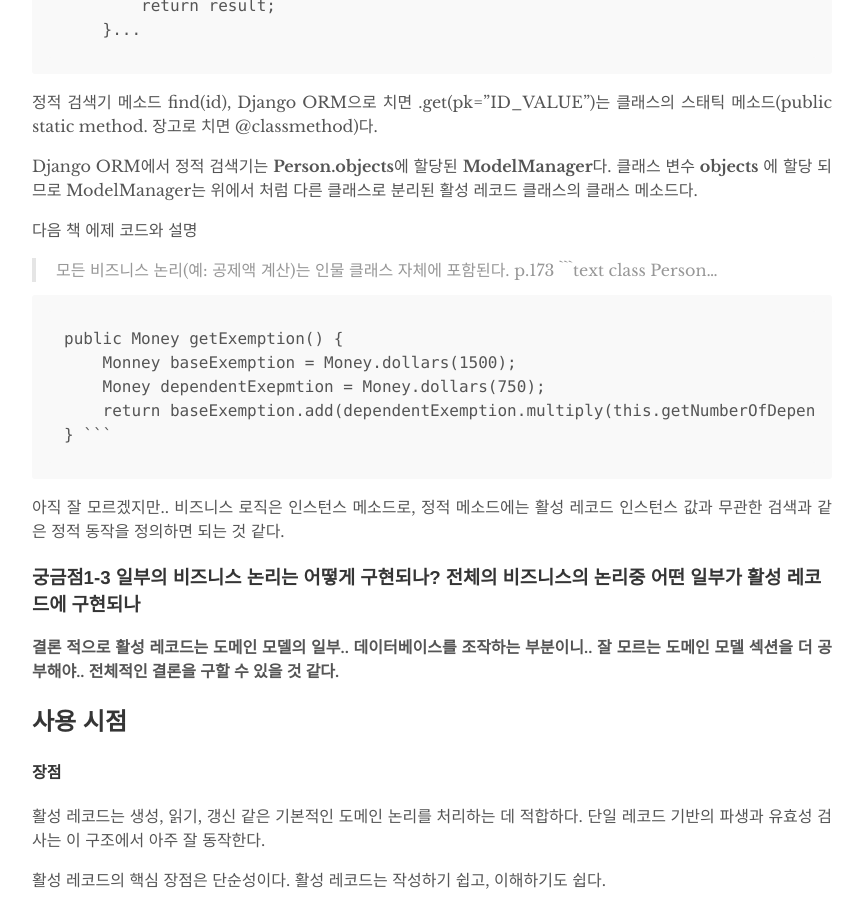
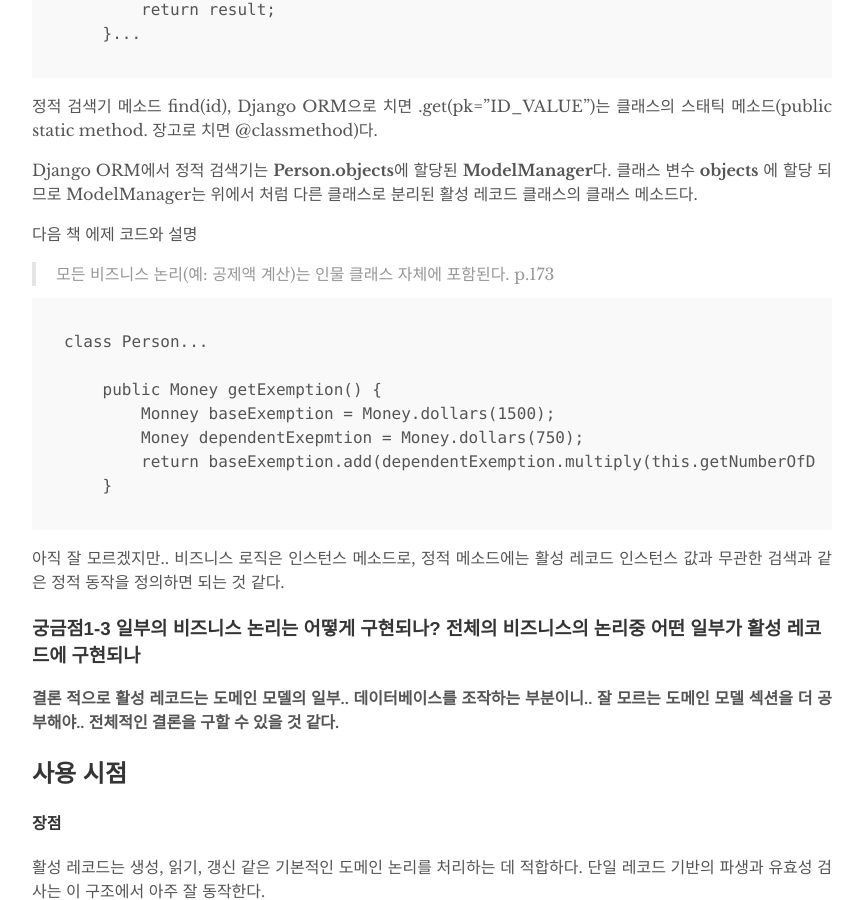
Before and after one commit to hs-glenn-lee/hs-glenn-lee.github.io, a Jekyll site: the page built from _posts/2019-06-22-active-record_pattern.md, in a window 1280 px wide and 900 px high, scrolled down 2268 px. Shown: the whole window, without its empty margins (208-1071 px from the left). Built offline with Jekyll 4.4.1, drawn with Linux system fonts in a browser that asks for light colours; some of the changed text lies outside the part shown.

````diff
--- a/_posts/2019-06-22-active-record_pattern.md
+++ b/_posts/2019-06-22-active-record_pattern.md
@@ -8,10 +8,10 @@ Django ORM이 Active Record Pattern으로 구현되어있다하여, 마틴 파
 
 [장고 공식 Documentation, 디자인 철학](https://docs.djangoproject.com/en/2.2/misc/design-philosophies/#include-all-relevant-domain-logic) 중 에서
 
-> Include all relevant domain logic¶
+> Include all relevant domain logic
 Models should encapsulate every aspect of an “object,” following Martin Fowler’s Active Record design pattern.
 
-> 모델은 객체의 모든 측면을 캡슐화 해야한다.
+모델은 객체의 모든 측면을 캡슐화 해야한다.
 
 > This is why both the data represented by a model and information about it (its human-readable name, options like default ordering, etc.) are defined in the model class; all the information needed to understand a given model should be stored in the model.
 
@@ -83,6 +83,7 @@ Django ORM에서 정적 검색기는 **Person.objects**에 할당된 **ModelMana
 다음 책 에제 코드와 설명
 
 > 모든 비즈니스 논리(예: 공제액 계산)는 인물 클래스 자체에 포함된다. p.173
+
 ```text
 class Person...
 
````
